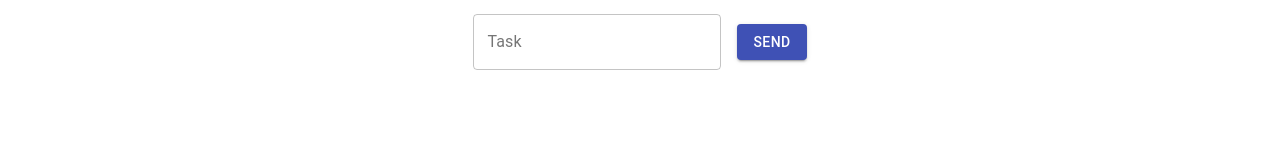
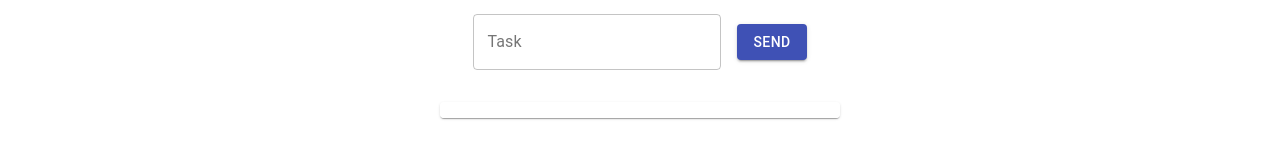
Before and after one commit to Kernelkun/simple-todo, a React (Create React App) app: page / in a window 1280 px wide. Both pictures are taken after a click on the button "LOGIN". Shown: the part 236-394 px from the top of the page. Built offline with nearby package versions, Linux system fonts and the light colour scheme.

Commit message:
New: add styles to task list

```diff
--- a/src/pages/Todo/components/ListTasks/ListTasks.js
+++ b/src/pages/Todo/components/ListTasks/ListTasks.js
@@ -1,6 +1,8 @@
 import React, {useState} from 'react'
 import {
+  Card,
   Checkbox,
+  Grid,
   IconButton,
   List,
   ListItem,
@@ -16,8 +18,11 @@ import {TaskForm} from '../TaskForm'
 const useStyles = makeStyles((theme) => ({
   root: {
     width: '100%',
-    maxWidth: 360,
     backgroundColor: theme.palette.background.paper,
+  },
+  list: {
+    marginTop: theme.spacing(4),
+    width: theme.spacing(50),
   },
 }))
 
@@ -68,11 +73,15 @@ const ListTasks = () => {
   const classes = useStyles()
 
   return (
-    <List dense className={classes.root}>
-      {tasks.map((task) => (
-        <Item key={task._id} task={task} />
-      ))}
-    </List>
+    <Grid container justify="center">
+      <Card className={classes.list}>
+        <List dense className={classes.root}>
+          {tasks.map((task) => (
+            <Item key={task._id} task={task} />
+          ))}
+        </List>
+      </Card>
+    </Grid>
   )
 }
 
```
